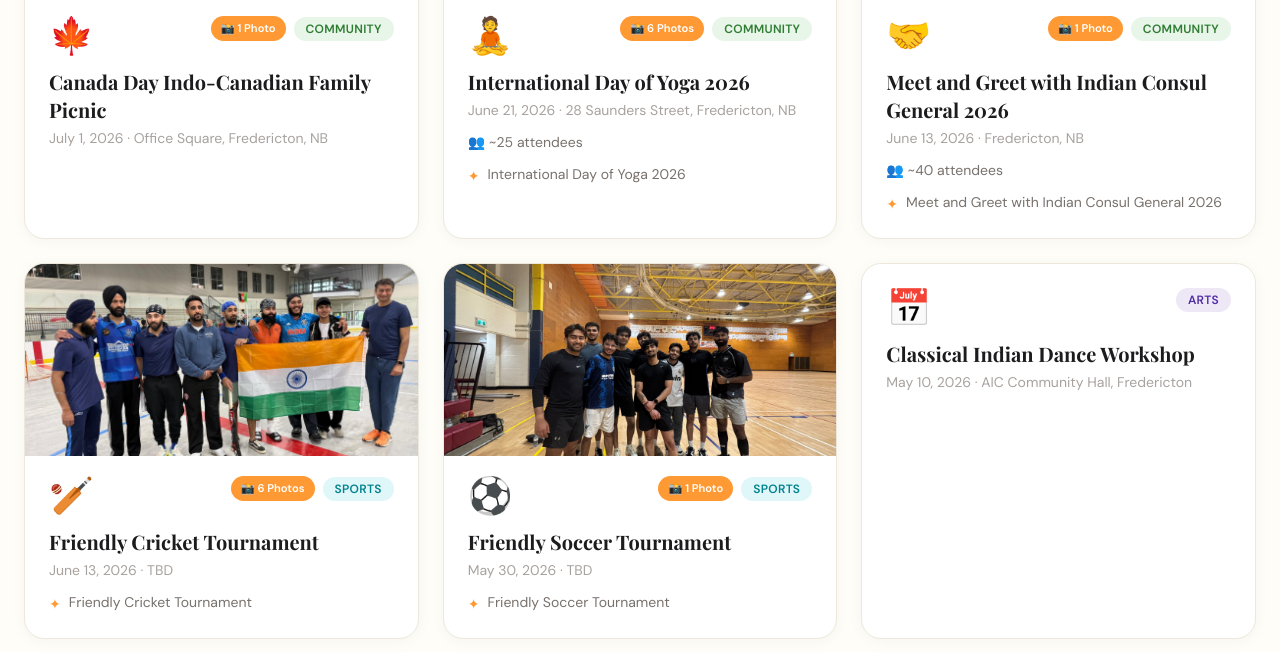
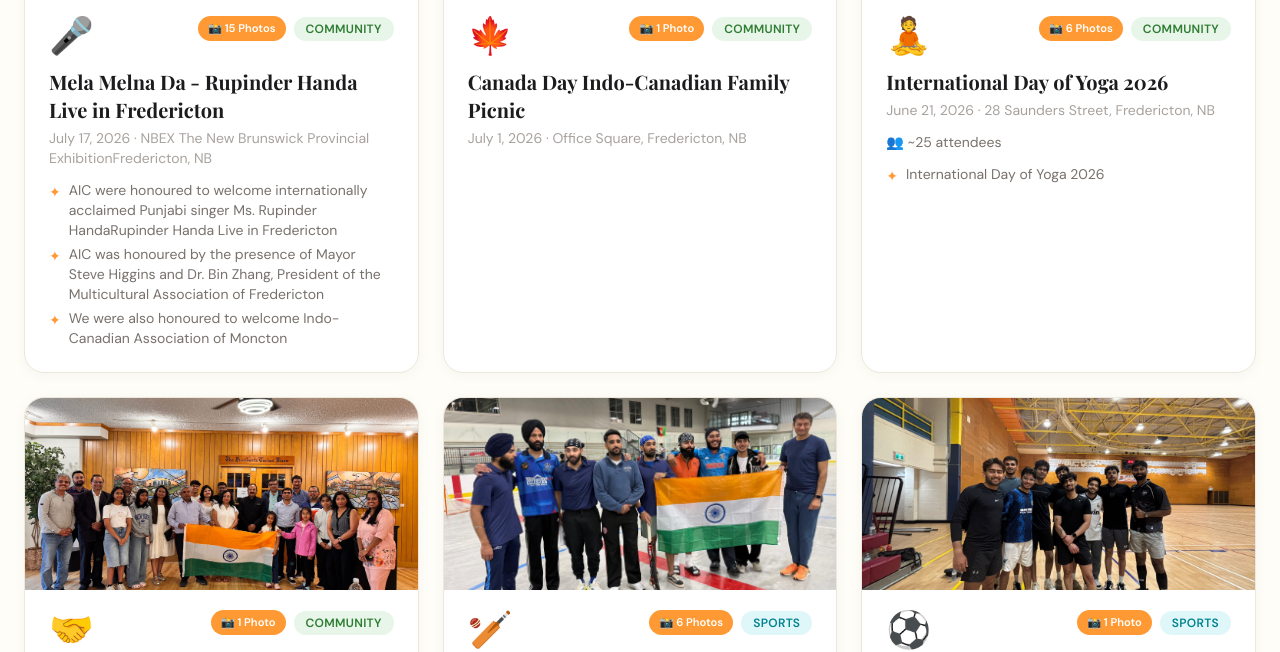
Before and after one commit to abhishekmenon84/aic-jekyll-website, a Jekyll site: the page built from events/past/index.md, in a window 1280 px wide and 900 px high, scrolled down 563 px, cut to the strip 248-900 px from the top of the window. Built offline with Jekyll 4.4.1, drawn with Linux system fonts in a browser that asks for light colours; nearby versions of some CDN libraries.

Commit message:
Moved  Rupinder Handa event from upcoming to past

```diff
--- a/_data/past_events.yml
+++ b/_data/past_events.yml
@@ -226,3 +226,30 @@
   image: "/assets/images/past_events/Canada-Day-Picnic-Fredericton-2026.jpeg"
   gallery:
     - "/assets/images/past_events/Canada-Day-Picnic-Fredericton-2026.jpeg"
+
+- title: "Mela Melna Da - Rupinder Handa Live in Fredericton"
+  date: "2026-07-17"
+  location: "NBEX The New Brunswick Provincial ExhibitionFredericton, NB"
+  category: "Community"
+  emoji: "🎤"
+  image: "/assets/images/past_events/Rupinder-Handa-Live/Rupinder-Handa-Live.jpeg"
+  highlights:
+    - "AIC were honoured to welcome internationally acclaimed Punjabi singer Ms. Rupinder HandaRupinder Handa Live in Fredericton"
+    - "AIC was honoured by the presence of Mayor Steve Higgins and Dr. Bin Zhang, President of the Multicultural Association of Fredericton"
+    - "We were also honoured to welcome Indo-Canadian Association of Moncton"
+  gallery:
+    - "/assets/images/past_events/Rupinder-Handa-Live/Rupinder-Handa-Live-1.jpeg"
+    - "/assets/images/past_events/Rupinder-Handa-Live/Rupinder-Handa-Live-2.jpeg"
+    - "/assets/images/past_events/Rupinder-Handa-Live/Rupinder-Handa-Live-3.jpeg"
+    - "/assets/images/past_events/Rupinder-Handa-Live/Rupinder-Handa-Live-4.jpeg"
+    - "/assets/images/past_events/Rupinder-Handa-Live/Rupinder-Handa-Live-5.jpeg"
+    - "/assets/images/past_events/Rupinder-Handa-Live/Rupinder-Handa-Live-6.jpeg"
+    - "/assets/images/past_events/Rupinder-Handa-Live/Rupinder-Handa-Live-7.jpeg"
+    - "/assets/images/past_events/Rupinder-Handa-Live/Rupinder-Handa-Live-8.jpeg"
+    - "/assets/images/past_events/Rupinder-Handa-Live/Rupinder-Handa-Live-9.jpeg"
+    - "/assets/images/past_events/Rupinder-Handa-Live/Rupinder-Handa-Live-10.jpeg"
+    - "/assets/images/past_events/Rupinder-Handa-Live/Rupinder-Handa-Live-11.jpeg"
+    - "/assets/images/past_events/Rupinder-Handa-Live/Rupinder-Handa-Live-12.jpeg"
+    - "/assets/images/past_events/Rupinder-Handa-Live/Rupinder-Handa-Live-13.jpeg"
+    - "/assets/images/past_events/Rupinder-Handa-Live/Rupinder-Handa-Live-14.jpeg"
+    - "/assets/images/past_events/Rupinder-Handa-Live/Rupinder-Handa-Live-15.jpeg"
--- a/_data/upcoming_events.yml
+++ b/_data/upcoming_events.yml
@@ -28,14 +28,3 @@
   featured: true
   register_url: "https://forms.gle/QdYYS5JcyGdwZua36"
   image: "/assets/images/upcoming_events/Diwali-Gala-2026.jpeg"
-
-- title: "Mela Melna Da - Rupinder Handa Live in Fredericton"
-  date: "2026-07-17"
-  time: "05:00 PM – 10:00 PM"
-  location: "NBEX The New Brunswick Provincial ExhibitionFredericton, NB"
-  description: "Teeyan da Mela"
-  category: "Community"
-  emoji: "🎤"
-  featured: true
-  register_url: "https://www.eventbrite.ca/e/mela-melna-da-rupinder-handa-live-in-fredericton-teeyan-da-mela-tickets-1990572849979"
-  image: "/assets/images/upcoming_events/Rupinder-Handa-Live.jpeg"
```
Also changed, not shown: assets/images/past_events/Rupinder-Handa-Live/Rupinder-Handa-Live-1.jpeg (added), assets/images/past_events/Rupinder-Handa-Live/Rupinder-Handa-Live-11.jpeg (added), assets/images/past_events/Rupinder-Handa-Live/Rupinder-Handa-Live-12.jpeg (added), assets/images/past_events/Rupinder-Handa-Live/Rupinder-Handa-Live-14.jpeg (added), assets/images/past_events/Rupinder-Handa-Live/Rupinder-Handa-Live-15.jpeg (added), assets/images/past_events/Rupinder-Handa-Live/Rupinder-Handa-Live-2.jpeg (added), assets/images/past_events/Rupinder-Handa-Live/Rupinder-Handa-Live-3.jpeg (added), assets/images/past_events/Rupinder-Handa-Live/Rupinder-Handa-Live-5.jpeg (added), assets/images/past_events/Rupinder-Handa-Live/Rupinder-Handa-Live-9.jpeg (added), assets/images/past_events/Rupinder-Handa-Live/Rupinder-Handa-Live.jpeg (added), 7 other files.
